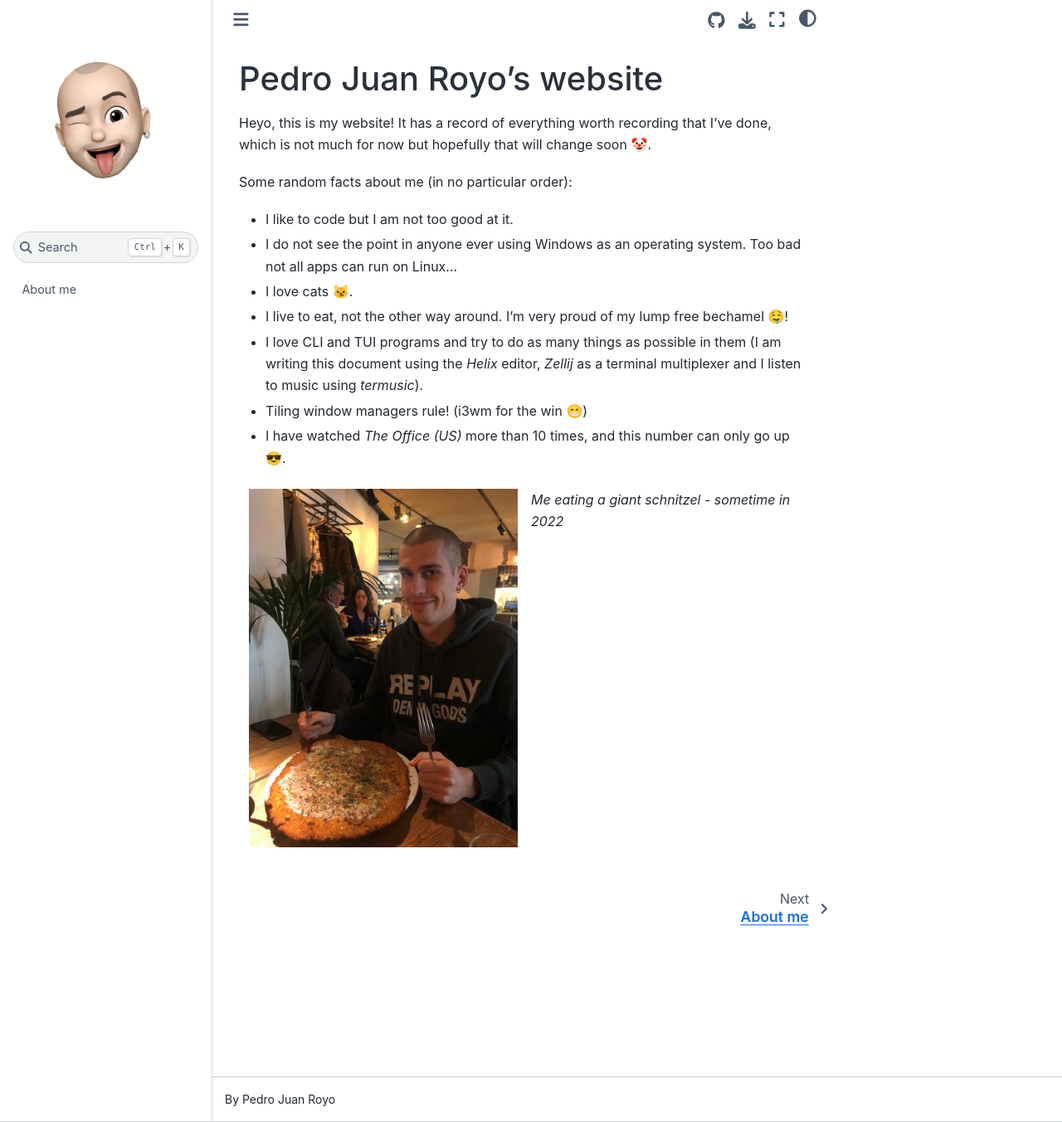
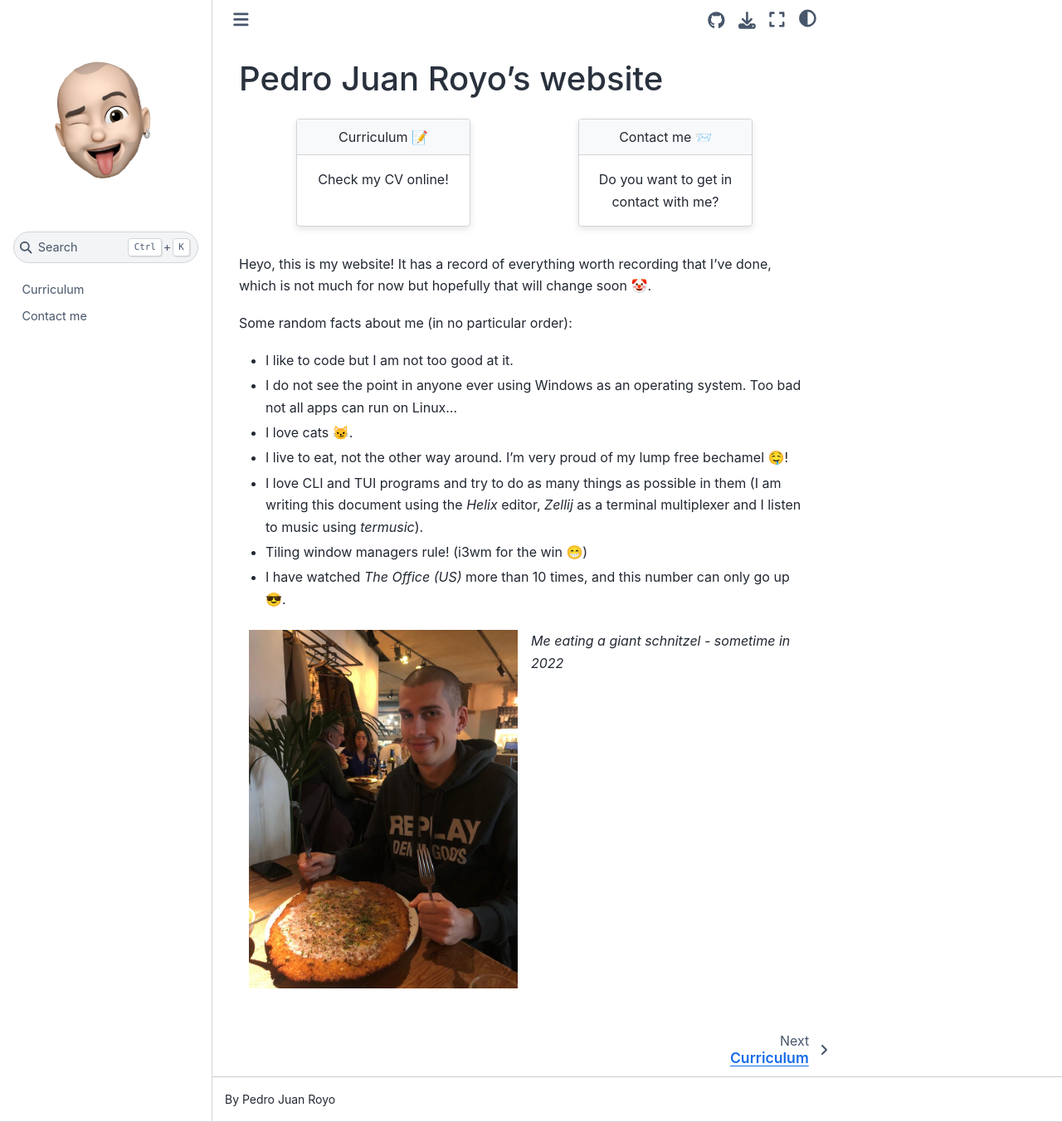
Before and after one commit to Parzival1918/Parzival1918, a Jupyter Book: the page built from pages/pages-source/intro.md, in a window 1280 px wide and 1352 px high. Shown: the whole window at 83% size. Built offline with Jupyter Book 1.0.4 settings and Sphinx 7.4.7 and the Sphinx Book theme 1.1.4, drawn with Linux system fonts in a browser that asks for light colours.

Commit message:
change layout and add cards to landing page

```diff
--- a/pages/_toc.yml
+++ b/pages/_toc.yml
@@ -4,4 +4,5 @@
 format: jb-book
 root: pages-source/intro
 chapters:
-- file: pages-source/markdown
+- file: pages-source/cv
+- file: pages-source/contact
--- /dev/null
+++ b/pages/pages-source/cv.md
@@ -0,0 +1 @@
+# Curriculum
--- a/pages/pages-source/intro.md
+++ b/pages/pages-source/intro.md
@@ -1,4 +1,33 @@
 # Pedro Juan Royo's website
+
+::::{grid} 1 2 3 3
+:class-container: text-center
+:gutter: 3
+
+:::{grid-item-card}
+:link: cv
+:link-type: doc
+:class-header: bg-light
+:margin: 4 2 auto auto
+
+Curriculum 📝
+^^^
+
+Check my CV online!
+:::
+
+:::{grid-item-card}
+:link: contact
+:link-type: doc
+:class-header: bg-light
+:margin: 4 2 auto auto
+
+Contact me 📨
+^^^
+
+Do you want to get in contact with me?
+:::
+::::
 
 Heyo, this is my website! It has a record of everything worth recording that I've done, which is not much for now but hopefully that will change soon 🤡.
 
```
Also changed, not shown: pages/pages-source/contact.md (+1 -0 lines), pages/pages-source/markdown.md (deleted, +0 -12 lines), pages/pages-source/curriculum.md (deleted).
